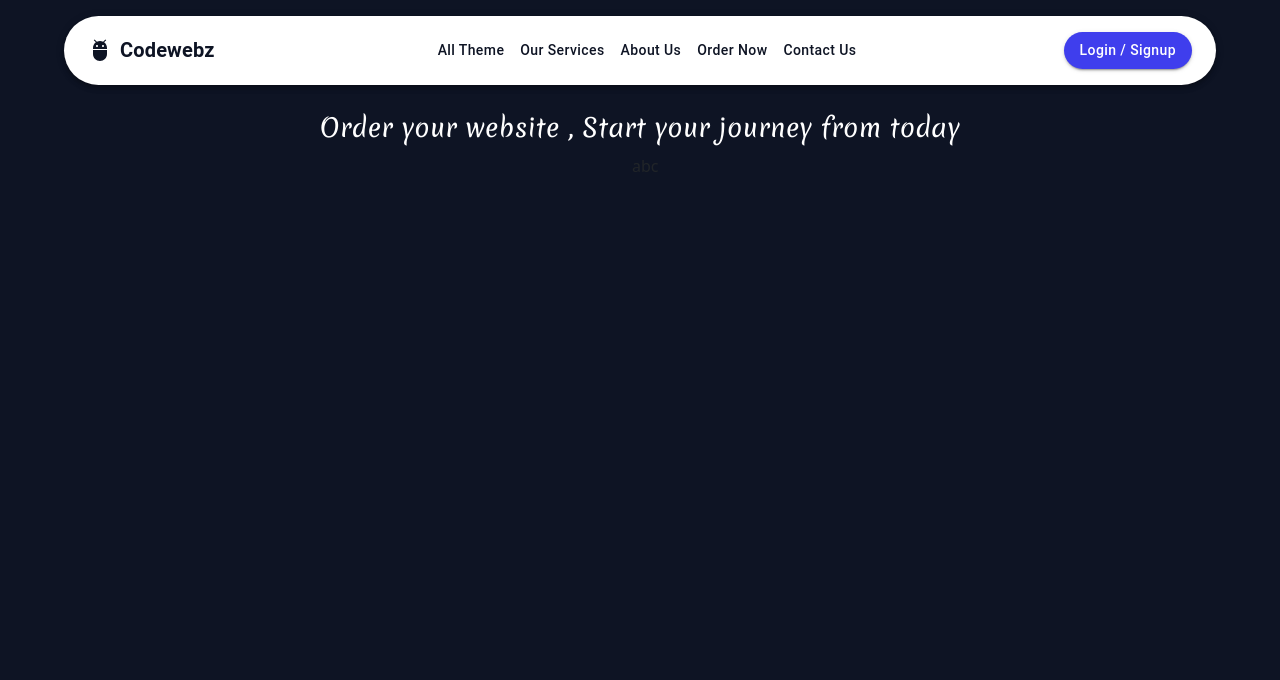
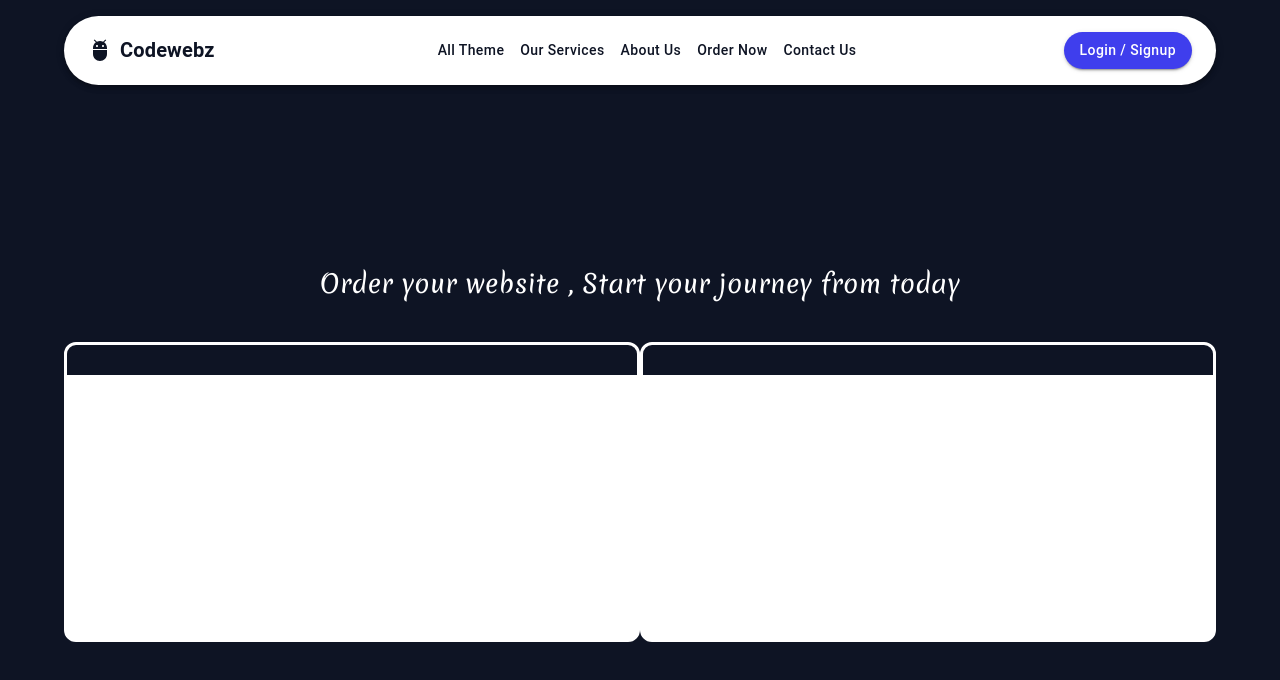
Before and after one commit to Sripathi-ds/Codewebz, a React (Create React App) app: page / in a window 1280 px wide. Shown: the top 680 px of the page. Built offline with nearby package versions, Linux system fonts and the light colour scheme.

Commit message:
Frame component

```diff
--- a/src/assets/css/frame/FrameComponent.module.css
+++ b/src/assets/css/frame/FrameComponent.module.css
@@ -0,0 +1,9 @@
+.frame_component{
+    min-height: 300px;
+
+}
+.frame_fill{
+    background-color: #0E1424;
+    display: block;
+    height: 30px;
+}
--- a/src/component/frame/FrameComponent.js
+++ b/src/component/frame/FrameComponent.js
@@ -1,10 +1,10 @@
-import { Box } from '@mui/material'
+import { Box, Hidden } from '@mui/material'
 import Style from '../../assets/css/frame/FrameComponent.module.css'
 
 const FrameComponent = () =>{
     return(
-        <Box >
-
+        <Box className={`${Style['frame_component']}`} borderRadius={3} border={3} overflow={'hidden'} borderColor={'#fff'} bgcolor={'#fff'}>
+            <Box className={`${Style['frame_fill']}`} ></Box>
         </Box>
     )
 }
--- a/src/component/home.js
+++ b/src/component/home.js
@@ -1,24 +1,27 @@
 import { Box, Grid, Typography } from '@mui/material';
+import FrameComponent from './frame/FrameComponent';
+import Container from '@mui/material/Container';
 
-import Style from '../assets/css/home.module.css';
-import Container from '@mui/material/Container';
+
 
 
 
 const Home = () => {
     return (
         <Container>
-            <Box sx={{ mt: 3 }} height={'100vh'}>
-                <Typography className='text-center' color={'white'} fontSize={25} fontFamily={'Merienda'}>Order your website , Start your journey from today</Typography>
-                <Box sx={{mt:3}}>
-                    <Grid container spacing={2}>
-                        <Grid xs={6}>
-
+            <Box sx={{ mt: 3 }} height={'calc(100vh - 110px)'} display={'flex'} alignItems={'center'}>
+                <Box width={'100%'}>
+                    <Typography className='text-center' color={'white'} fontSize={25} fontFamily={'Merienda'}>Order your website , Start your journey from today</Typography>
+                    <Box sx={{ mt: 5 }}>
+                        <Grid container colGap={2}>
+                            <Grid item xs={12} md={6}>
+                                <FrameComponent />
+                            </Grid>
+                            <Grid item xs={12} md={6}>
+                                <FrameComponent />
+                            </Grid>
                         </Grid>
-                        <Grid xs={6}>
-                        abc
-                        </Grid>
-                    </Grid>
+                    </Box>
                 </Box>
 
             </Box>
```
